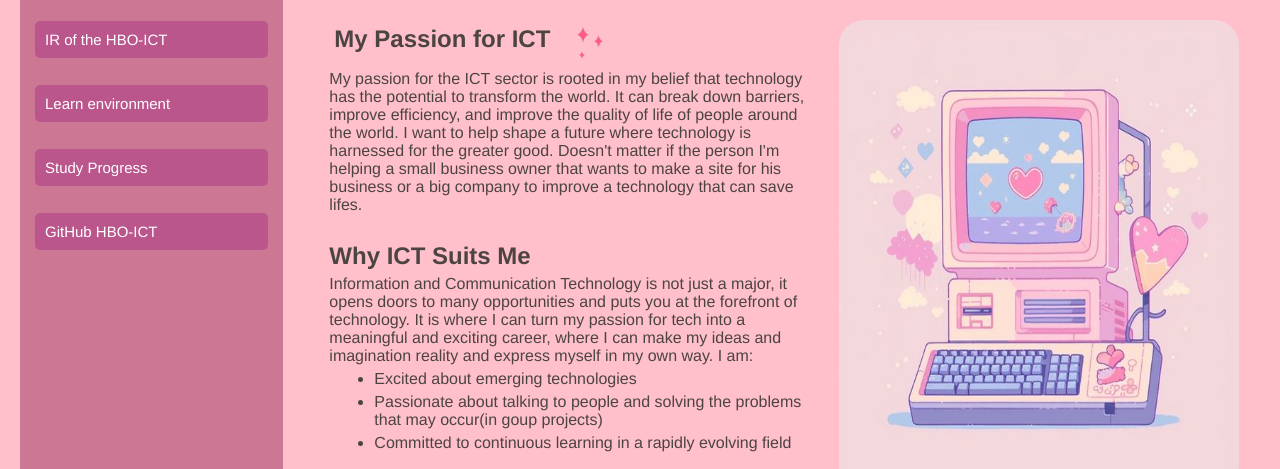
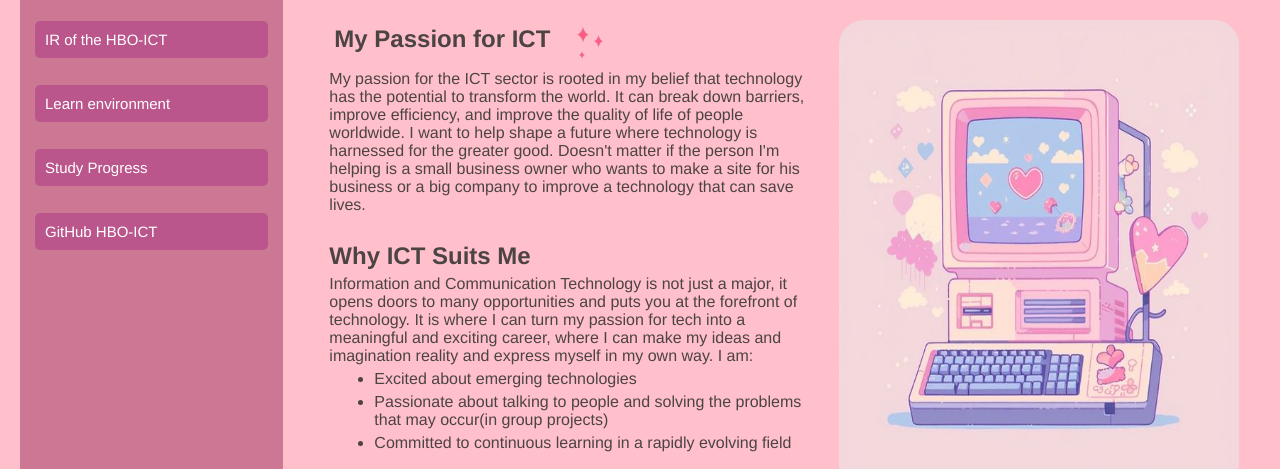
Before and after one commit to mirka175/geor0027.github.io, a website: page index.html in a window 1280 px wide. Shown: the part 242-711 px from the top of the page. Drawn offline with Linux system fonts and the light colour scheme.

Commit message:
Fixing grammatical errors

```diff
--- a/index.html
+++ b/index.html
@@ -56,10 +56,10 @@
                                 </div>
                                 <p>My passion for the ICT sector is rooted in my belief that technology has the
                                     potential to transform the world. It can break down barriers, improve efficiency,
-                                    and improve the quality of life of people around the world. I want to help shape a
-                                    future where technology is harnessed for the greater good. Doesn't matter if the
-                                    person I'm helping a small business owner that wants to make a site for his business
-                                    or a big company to improve a technology that can save lifes.
+                                    and improve the quality of life of people worldwide. I want to help shape a future
+                                    where technology is harnessed for the greater good. Doesn't matter if the person I'm
+                                    helping is a small business owner who wants to make a site for his business or a big
+                                    company to improve a technology that can save lives.
                                 </p><br>
                             </article>
 
@@ -68,13 +68,11 @@
                                 <p>Information and Communication Technology is not just a major, it opens doors to many
                                     opportunities and puts you at the forefront of technology. It is where I can turn my
                                     passion for tech into a meaningful and exciting career, where I can make my ideas
-                                    and
-                                    imagination reality and express myself in my own way. I am:</p>
+                                    and imagination reality and express myself in my own way. I am:</p>
                                 <ul>
                                     <li>Excited about emerging technologies</li>
                                     <li>Passionate about talking to people and solving the problems that may occur(in
-                                        goup
-                                        projects)
+                                        group projects)
                                     </li>
                                     <li>Committed to continuous learning in a rapidly evolving field</li>
                                 </ul>
```
